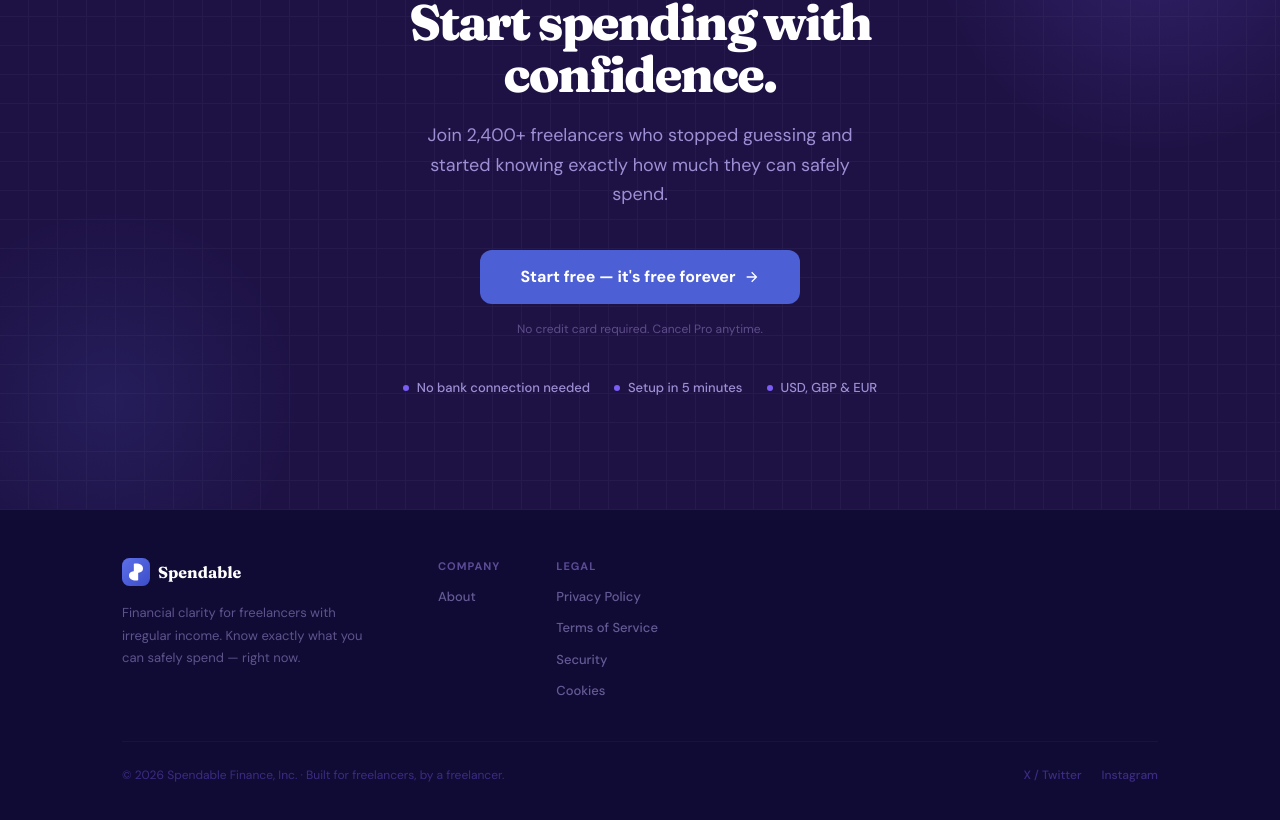
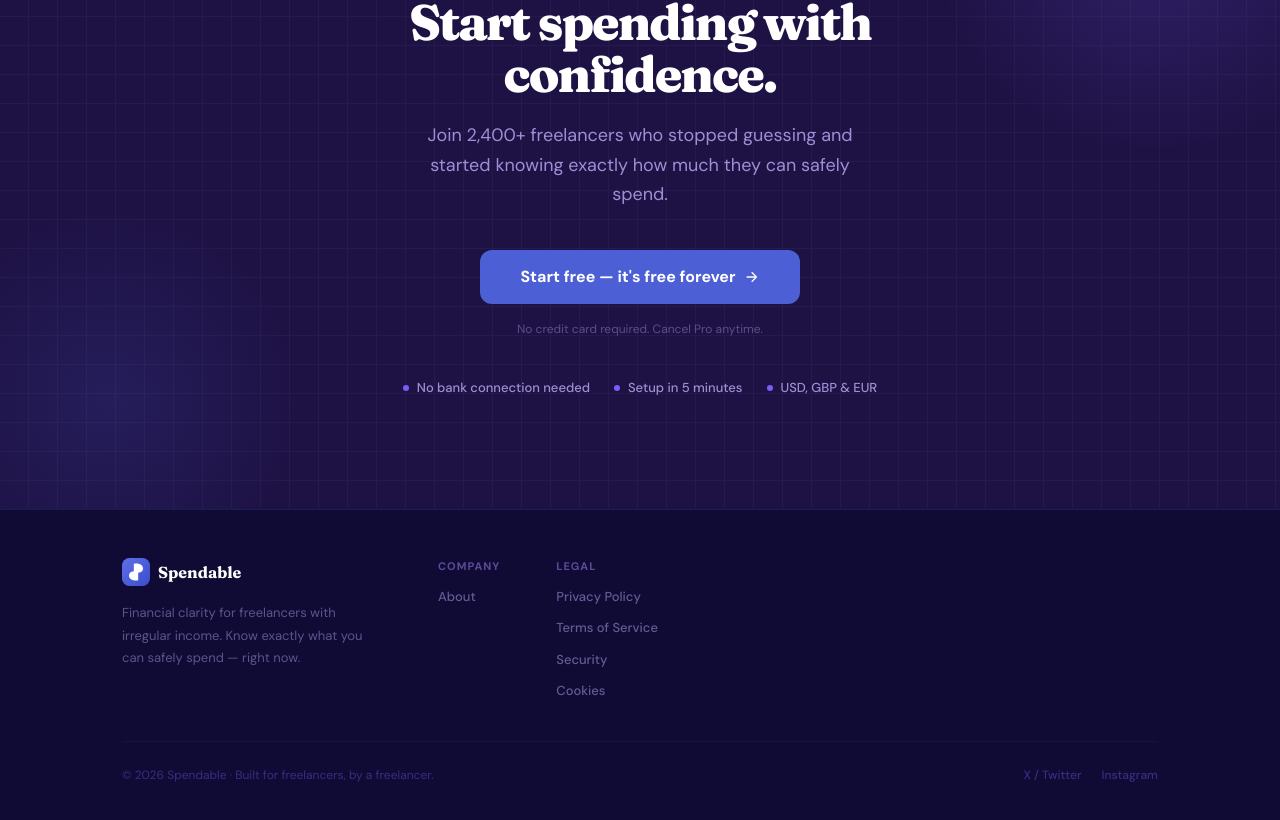
Before and after one commit to patricepoulin/spendable-landing, a React (Vite) app: page / in a window 1280 px wide. Shown: the part 5129-5949 px from the top of the page. Built offline with nearby package versions, Linux system fonts and the light colour scheme; no server answers; what @posthog/react would draw is missing.

Commit message:
Footer: Spendable Finance Inc → Spendable

```diff
--- a/src/components/sections/Footer.tsx
+++ b/src/components/sections/Footer.tsx
@@ -175,7 +175,7 @@ export function Footer({ onTermsOpen, onPrivacyOpen, onSecurityOpen, onCookiesOp
           {/* Bottom bar */}
           <HStack justify="space-between" flexWrap="wrap" gap={3}>
             <Text fontSize="12px" color="rgba(124,92,246,0.4)">
-              © 2026 Spendable Finance, Inc. · Built for freelancers, by a freelancer.
+              © 2026 Spendable · Built for freelancers, by a freelancer.
             </Text>
             <HStack spacing={5}>
               <Text as="a" href="https://x.com/spendable_" target="_blank" rel="noopener noreferrer"
```
